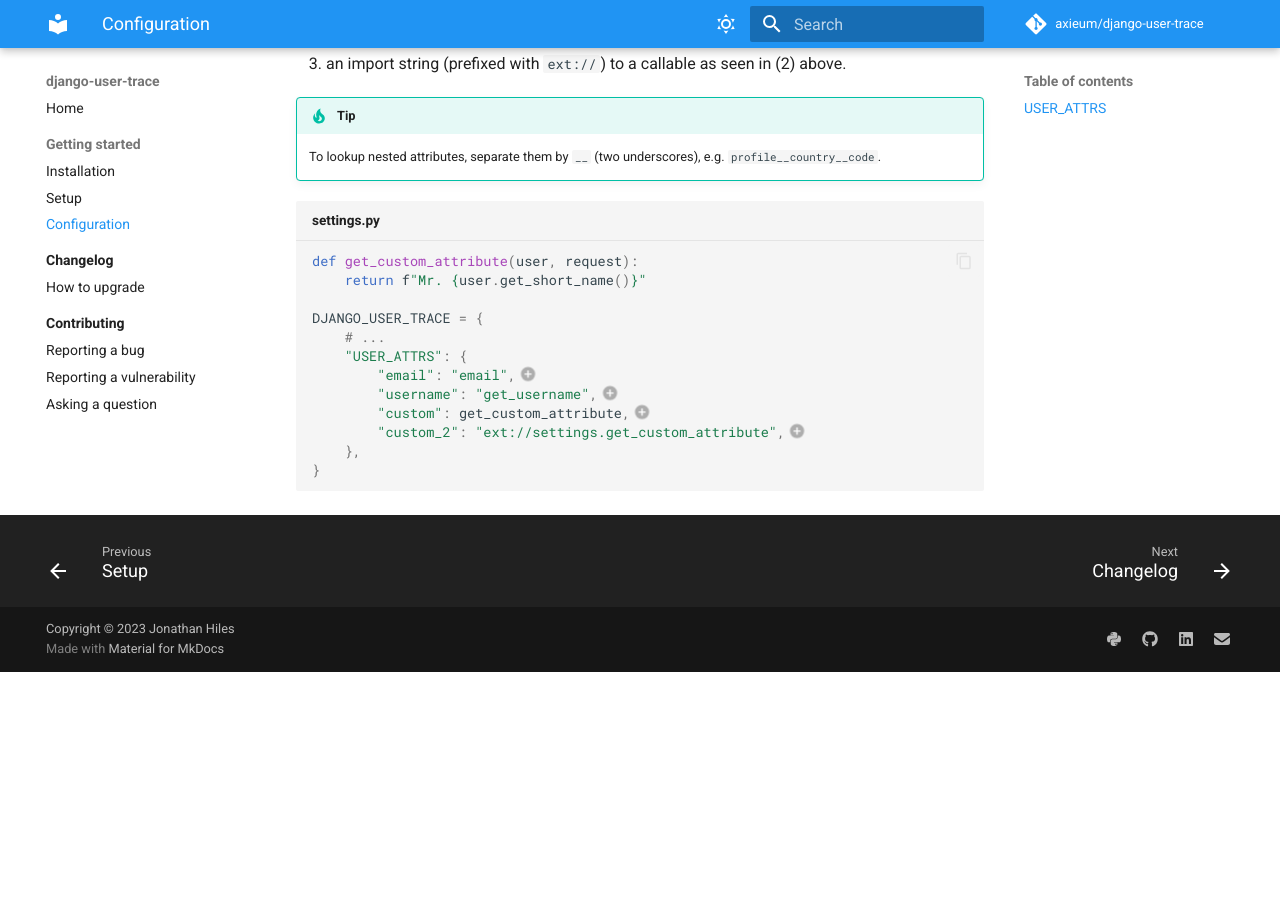
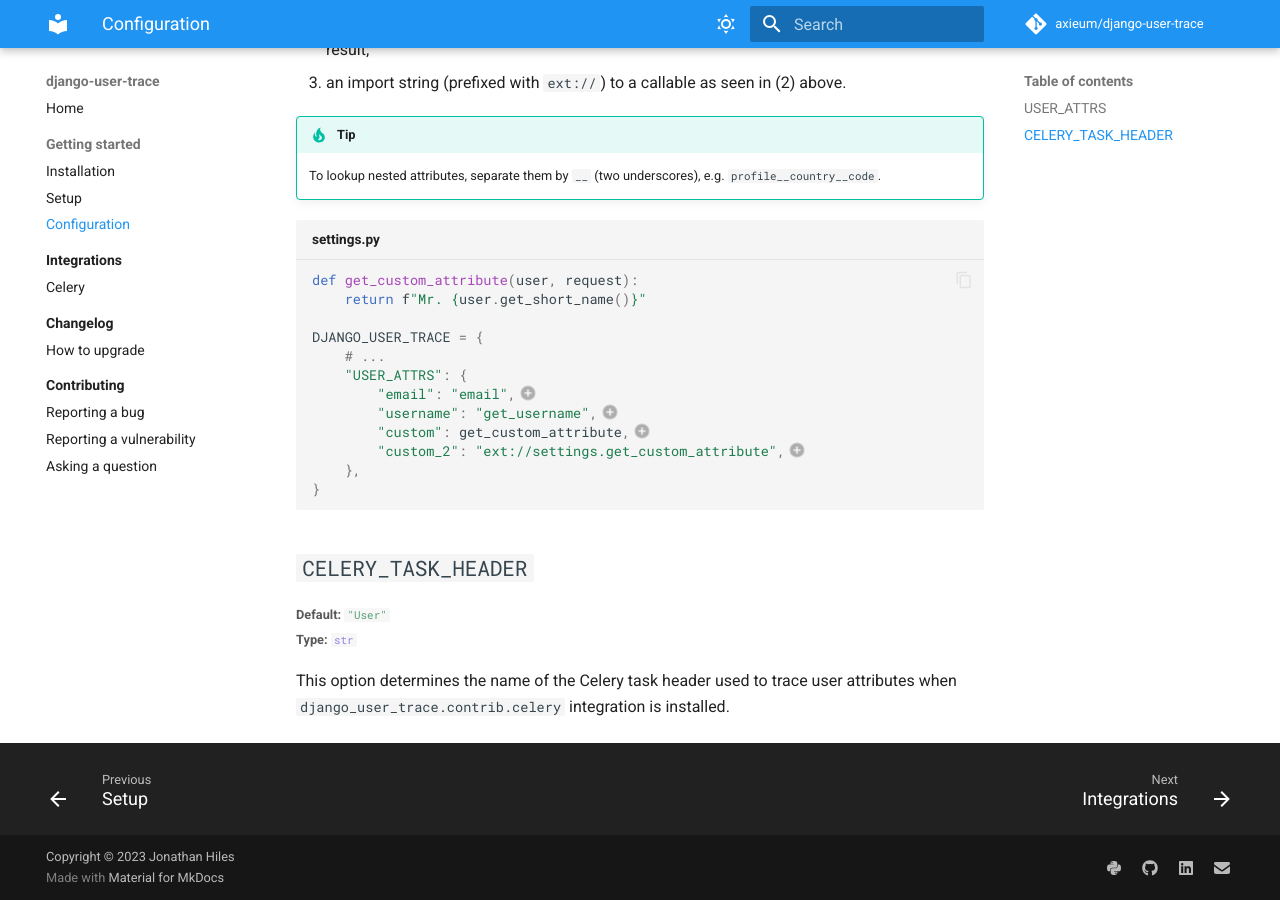
Before and after one commit to axieum/django-user-trace, an MkDocs documentation site: the page built from docs/getting-started/configuration.md, in a window 1280 px wide and 900 px high, scrolled down 730 px. Built offline with MkDocs 1.6.1 and Material for MkDocs 9.7.7, drawn with Linux system fonts in a browser that asks for light colours; comment, search, counter and statistics services are not loaded; the version menu is left out; before the commit the page ends 1402 px from its top, so only the background shows below that; some of the changed text lies outside the part shown.

Commit message:
docs(celery): add Celery integration docs

````diff
--- a/docs/.pages.yml
+++ b/docs/.pages.yml
@@ -1,6 +1,7 @@
 nav:
   - Home: index.md
   - getting-started
+  - integrations
   - changelog
   - contributing
   - ...
--- a/docs/getting-started/configuration.md
+++ b/docs/getting-started/configuration.md
@@ -8,6 +8,7 @@
 ```py title="settings.py"
 DJANGO_USER_TRACE = {
     "USER_ATTRS": {"username": "get_username"},
+    "CELERY_TASK_HEADER": "User",
 }
 ```
 
@@ -61,6 +62,16 @@
    (defined above) by first importing the callable from
    `settings.get_custom_attribute`.
 
+## `CELERY_TASK_HEADER`
+
+<small markdown>
+**Default:** `#!py "User"`<br>
+**Type:** `#!py str`
+</small>
+
+This option determines the name of the Celery task header used to trace user
+attributes when `django_user_trace.contrib.celery` integration is installed.
+
 [django:anon_user]: https://docs.djangoproject.com/en/stable/ref/contrib/auth/#django.contrib.auth.models.AnonymousUser
 [django:request]: https://docs.djangoproject.com/en/stable/ref/request-response/#django.http.HttpRequest
 [django:request_user]: https://docs.djangoproject.com/en/stable/ref/request-response/#django.http.HttpRequest.user
--- /dev/null
+++ b/docs/integrations/.pages.yml
@@ -0,0 +1,3 @@
+nav:
+  - index.md
+  - celery.md
````
Also changed, not shown: README.md (+5 -0 lines), docs/integrations/celery.md (added, +22 -0 lines), docs/integrations/index.md (added, +38 -0 lines).
